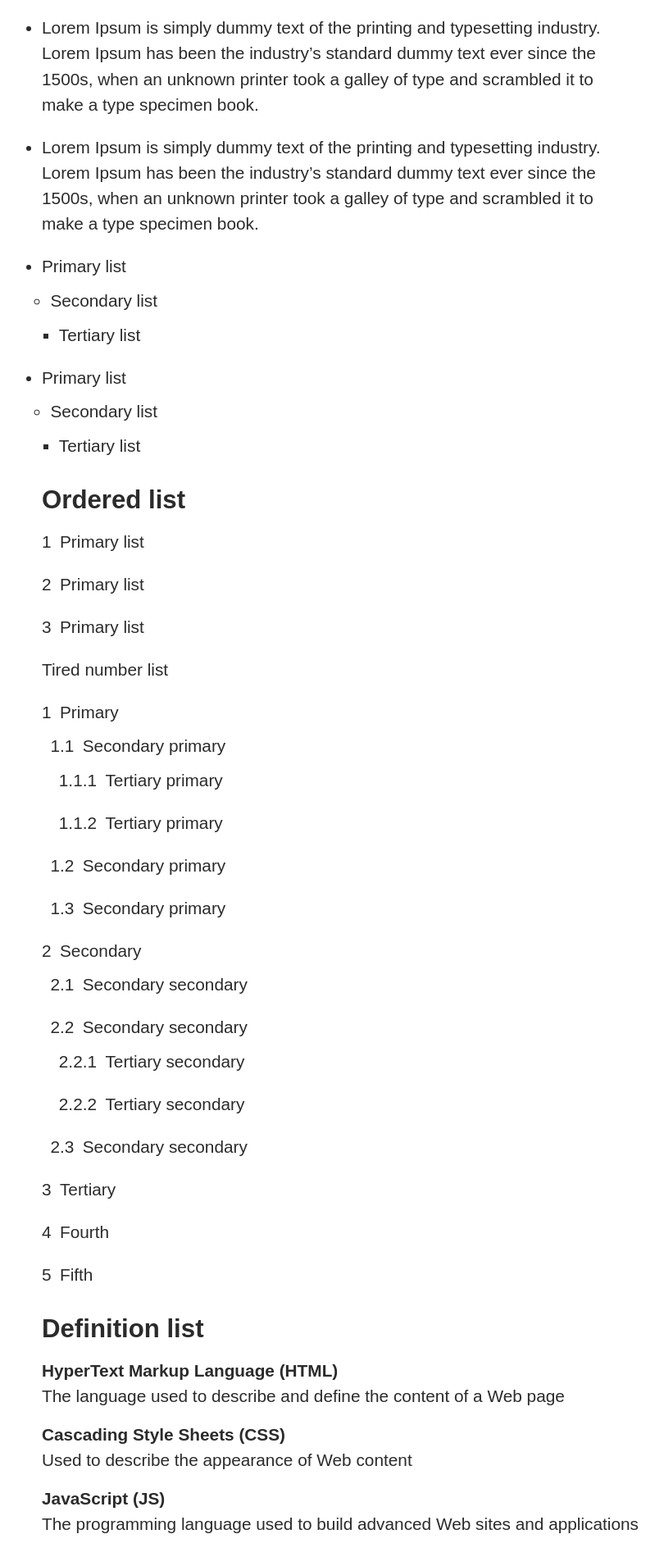
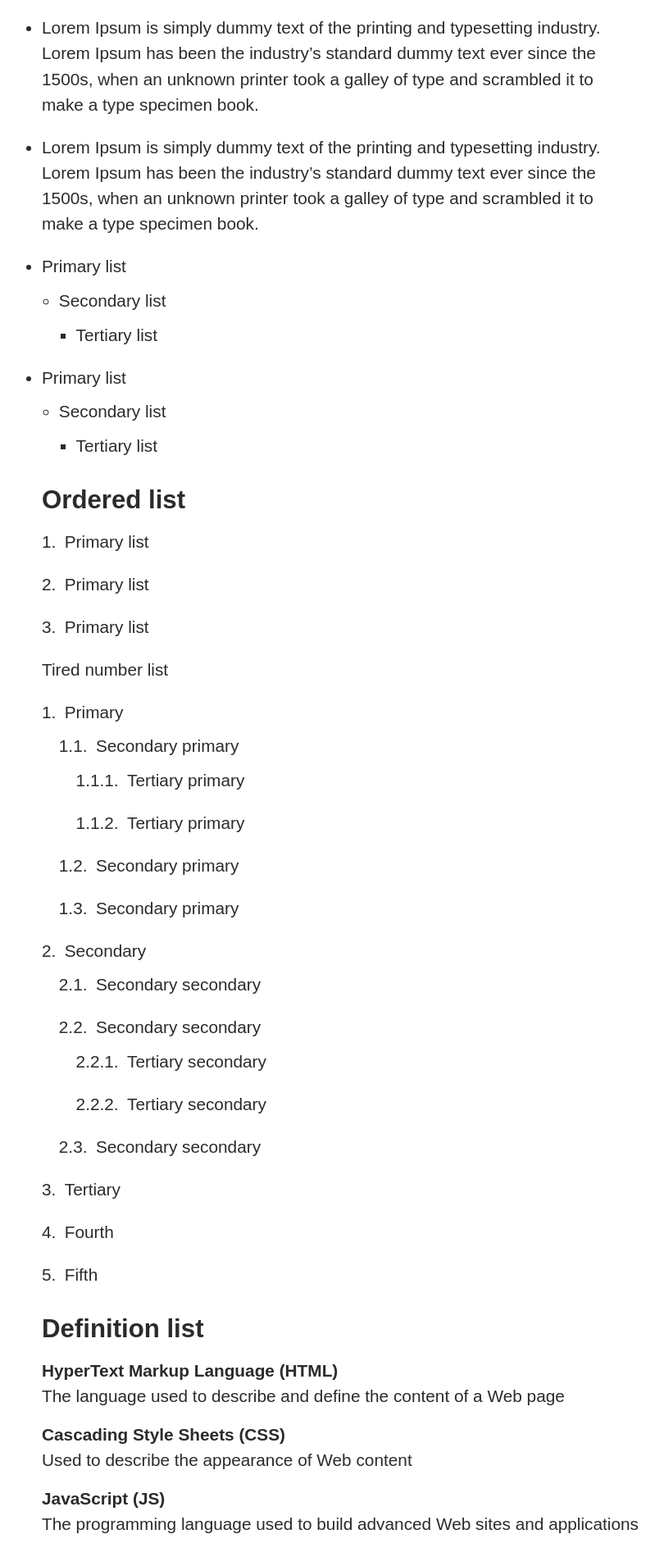
Before and after one commit to aflim/fleuron, a Jekyll site: the page built from styleguide.md, in a window 1280 px wide. Shown: the part 2009-3919 px from the top of the page at 82% size, without its empty margins (225-1035 px from the left). Built offline with Jekyll 4.4.1, drawn with Linux system fonts in a browser that asks for light colours.

Commit message:
Update _typography.scss

```diff
--- a/_sass/_typography.scss
+++ b/_sass/_typography.scss
@@ -43,7 +43,7 @@
 
   ul,
   ol {
-    padding-inline-start: .5em;
+    padding-inline-start: var(--spacer-base);
     margin-block-start: .5em;
   }
 
@@ -59,7 +59,7 @@
   li::before {
     padding-inline-end: .5em;
     counter-increment: tiered-numb-list;
-    content: counters(tiered-numb-list, ".");
+    content: counters(tiered-numb-list, ".")".";
   }
 }
 
```
